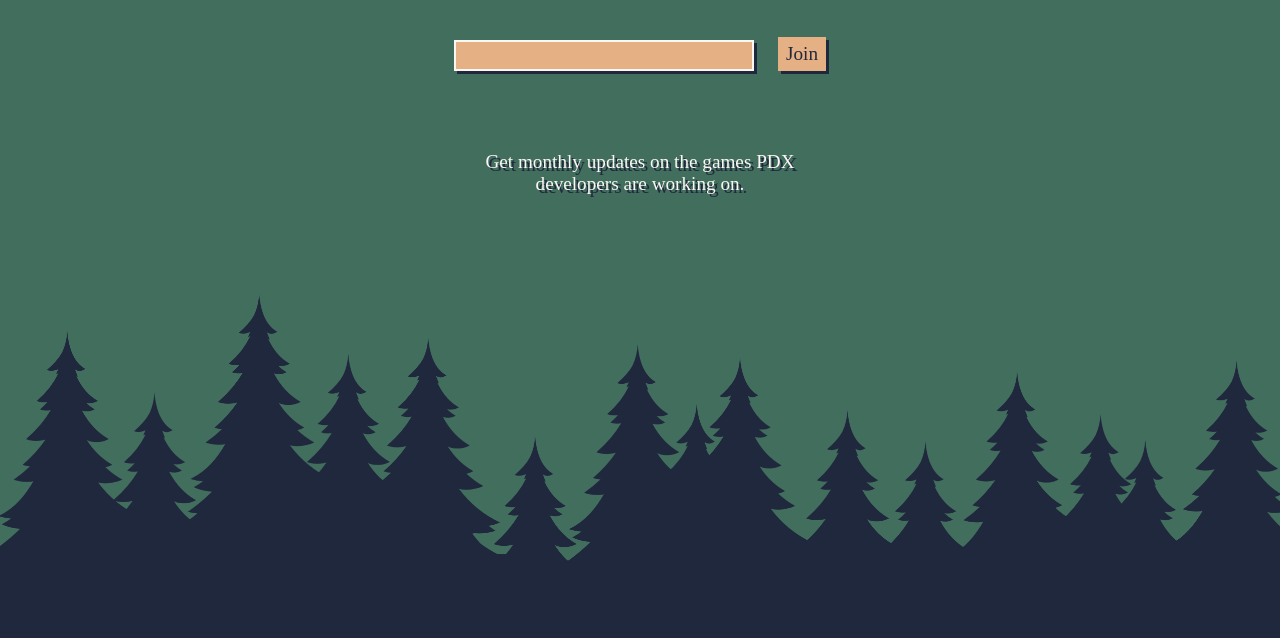
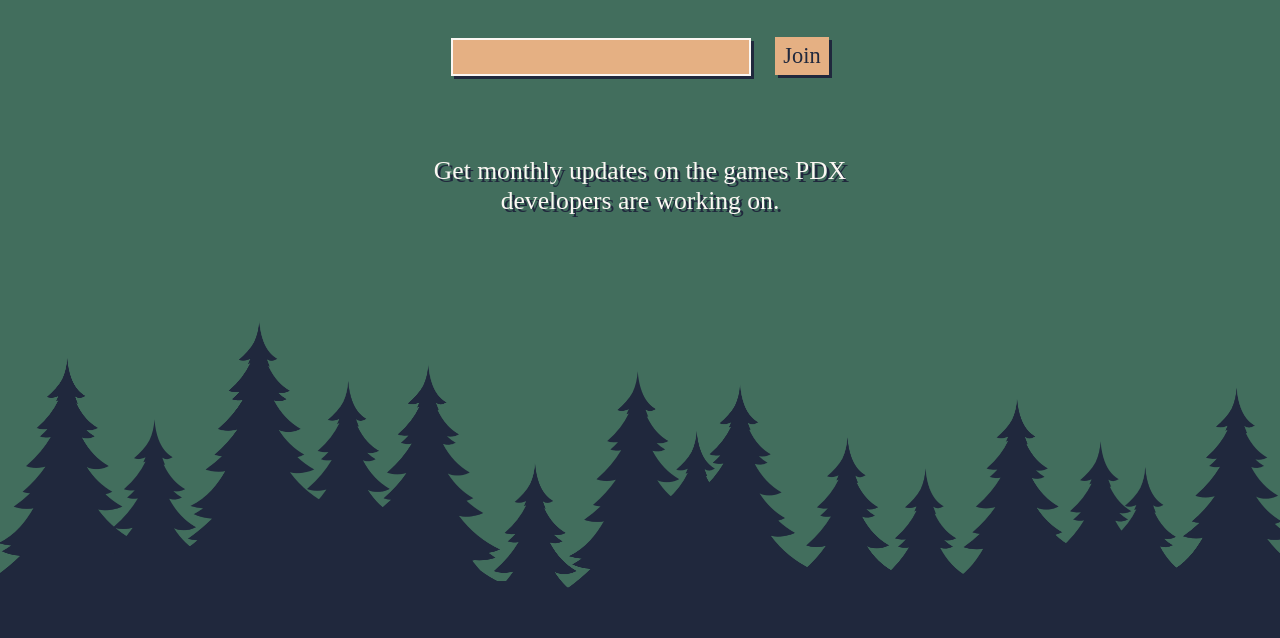
Before and after one commit to rmkubik/r-k.io, a plain HTML site: page pdx-games.html in a window 1280 px wide. Shown: the part 162-800 px from the top of the page. Drawn offline with Linux system fonts and the light colour scheme.

Commit message:
Font sizing

```diff
--- a/pdx-games.html
+++ b/pdx-games.html
@@ -40,6 +40,8 @@
         margin-right: 24px;
 
         height: 100%;
+
+        font-size: 1.2em;
       }
       button {
         background-color: #E5B083;
@@ -49,7 +51,7 @@
         box-shadow: 3px 3px #20283D;
 
         font-family: "Rockwell";
-        font-size: 1.2em;
+        font-size: 1.4em;
 
         padding-left: 8px;
         padding-right: 8px;
@@ -70,7 +72,7 @@
         font-size: 3em;
       }
       #sign-up p {
-        font-size: 1.2rem;
+        font-size: 1.6rem;
 
         width: 70%;
 
@@ -98,7 +100,7 @@
         color: #E5B083;
       }
       #add-game-container h2 {
-        margin-bottom: 64px;
+        margin-bottom: 96px;
       }
       #add-game-container p {
         margin-top: 32px;
```
